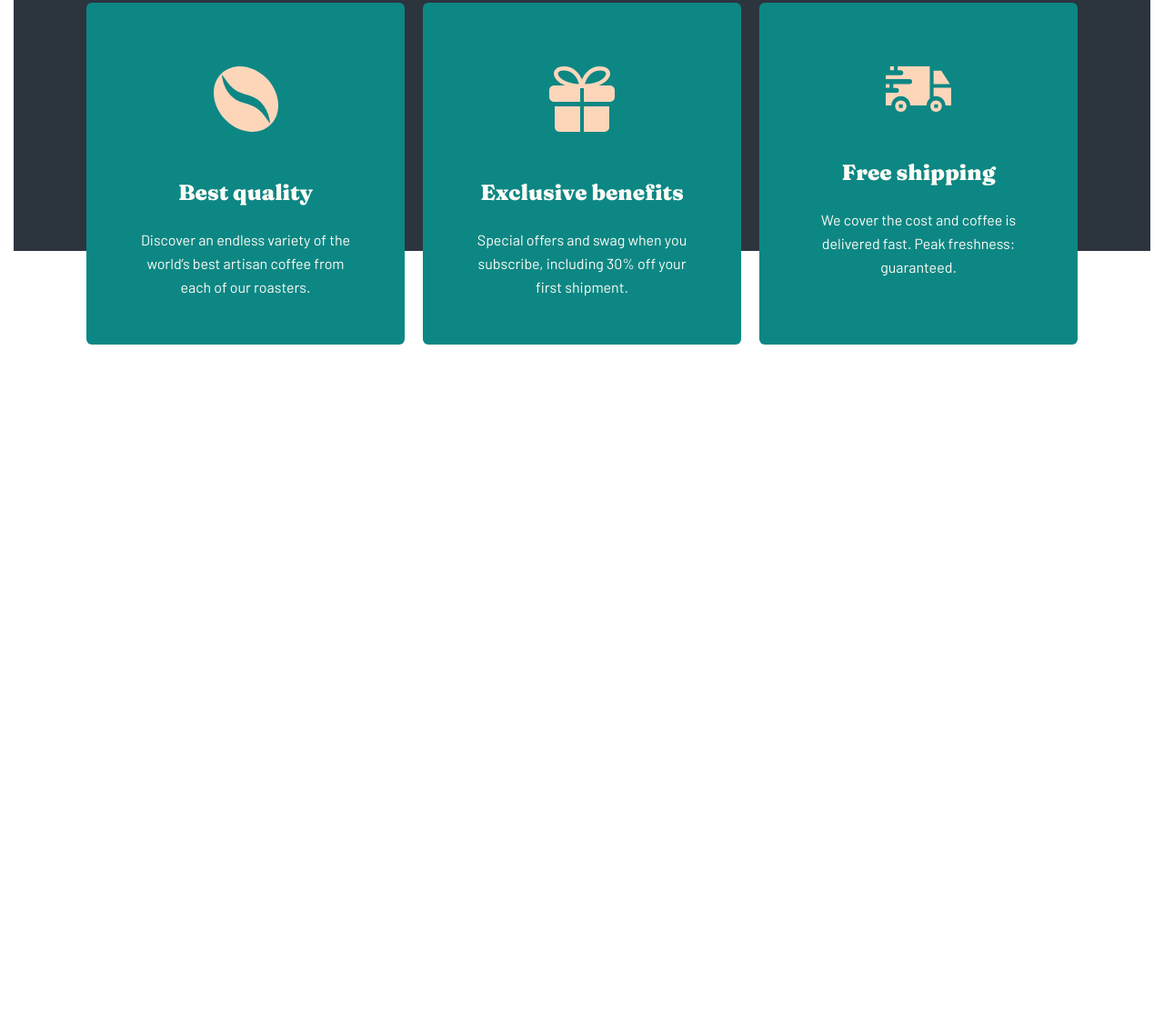
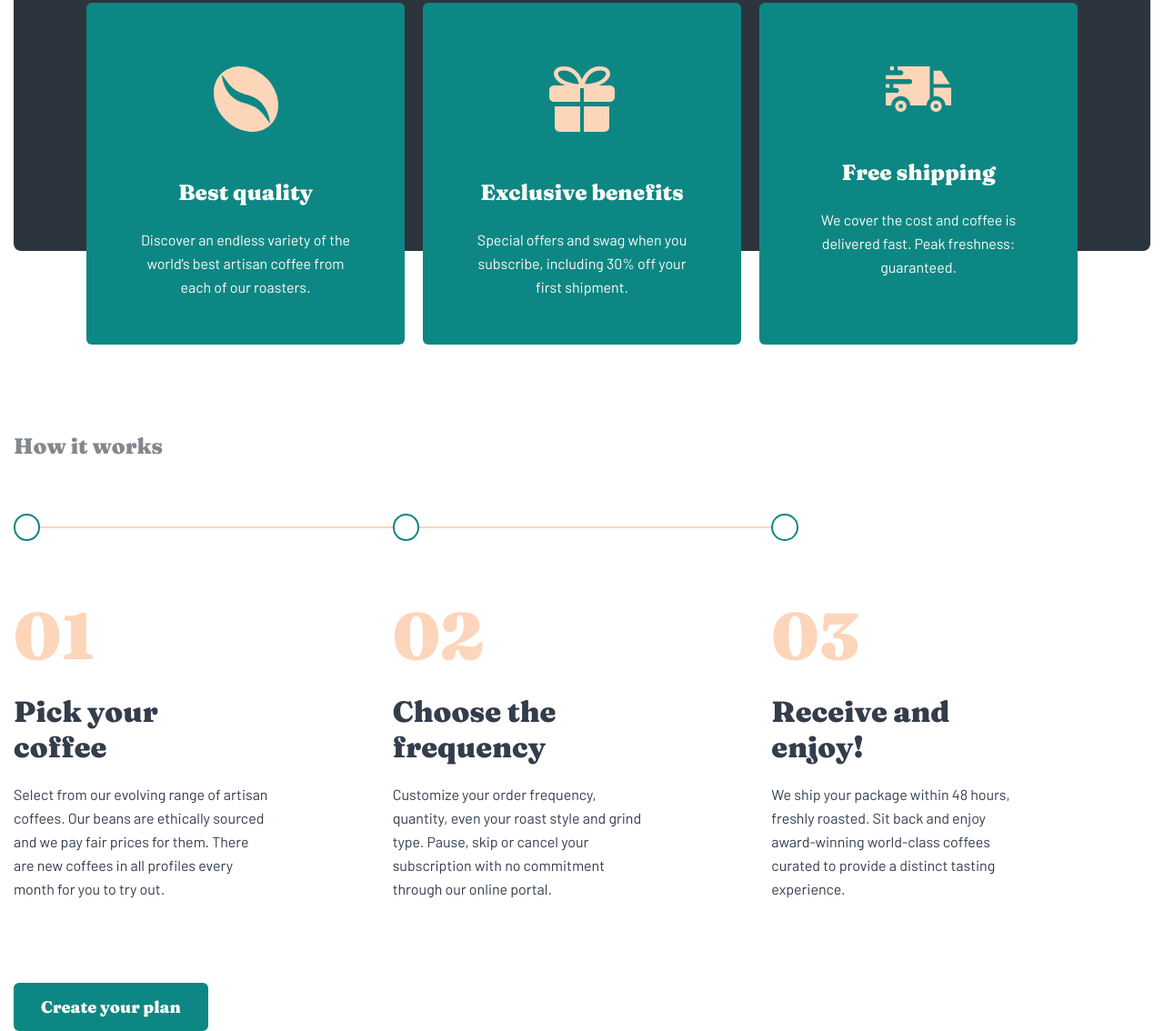
Before and after one commit to estebancasas9817/Coffee-Roasters, a plain HTML site: page index.html in a window 1280 px wide. Shown: the part 1588-2722 px from the top of the page at 91% size. Before the commit the page ends 1967 px from the top, so only its background shows below. Drawn offline with Linux system fonts and the light colour scheme.

Commit message:
Listo seccion works

```diff
--- a/index.html
+++ b/index.html
@@ -117,6 +117,7 @@
 				</div>
 
 				<div class="benefits__sub-container">
+					<!-- * CARD 1 -->
 					<div class="cards">
 						<img
 							src="./img/icon-coffee-bean.svg"
@@ -129,7 +130,7 @@
 							from each of our roasters.
 						</p>
 					</div>
-
+					<!-- * CARD 2 -->
 					<div class="cards">
 						<img src="./img/icon-gift.svg" alt="Gift" class="cards__img" />
 						<h2 class="cards__tittle">Exclusive benefits</h2>
@@ -138,7 +139,7 @@
 							first shipment.
 						</p>
 					</div>
-
+					<!-- * CARD 3 -->
 					<div class="cards">
 						<img src="./img/icon-truck.svg" alt="Truck" class="cards__img" />
 						<h2 class="cards__tittle">Free shipping</h2>
@@ -149,6 +150,65 @@
 					</div>
 				</div>
 			</section>
+
+			<!-- ! ========= SECTION WORKS ========= -->
+			<section class="works">
+				<h1 class="works__tittle">How it works</h1>
+				<div class="works__container">
+					<!-- * SUB-CONTAINER 1 -->
+					<div class="works__sub-container">
+						<div class="works__draw">
+							<div class="works__bullet"></div>
+							<div class="works__line"></div>
+						</div>
+						<h1 class="works__number">01</h1>
+						<h2 class="works__sub-tittle">
+							Pick your <br />
+							coffee
+						</h2>
+						<p class="works__text">
+							Select from our evolving range of artisan coffees. Our beans are
+							ethically sourced and we pay fair prices for them. There are new
+							coffees in all profiles every month for you to try out.
+						</p>
+					</div>
+					<!-- * SUB-CONTAINER 2 -->
+					<div class="works__sub-container">
+						<div class="works__draw">
+							<div class="works__bullet"></div>
+							<div class="works__line"></div>
+						</div>
+						<h1 class="works__number">02</h1>
+						<h2 class="works__sub-tittle">
+							Choose the <br />
+							frequency
+						</h2>
+						<p class="works__text">
+							Customize your order frequency, quantity, even your roast style
+							and grind type. Pause, skip or cancel your subscription with no
+							commitment through our online portal.
+						</p>
+					</div>
+					<!-- * SUB-CONTAINER 3 -->
+					<div class="works__sub-container">
+						<div class="works__draw">
+							<div class="works__bullet"></div>
+							<div class="works__line works__line--none"></div>
+						</div>
+						<h1 class="works__number">03</h1>
+						<h2 class="works__sub-tittle">
+							Receive and <br />
+							enjoy!
+						</h2>
+						<p class="works__text">
+							We ship your package within 48 hours, freshly roasted. Sit back
+							and enjoy award-winning world-class coffees curated to provide a
+							distinct tasting experience.
+						</p>
+					</div>
+				</div>
+				<a href="#" class="work__btn btn">Create your plan</a>
+			</section>
 		</main>
 
 		<script src="./js/script.js"></script>
--- a/sass/layouts/_header.scss
+++ b/sass/layouts/_header.scss
@@ -18,6 +18,7 @@
 		text-transform: uppercase;
 		transition: all 0.3s;
 		font-weight: 700;
+		letter-spacing: 0.1rem;
 
 		&:hover {
 			color: var(--color-hover--nav);
--- a/sass/views/_home.scss
+++ b/sass/views/_home.scss
@@ -46,6 +46,7 @@
 .benefits {
 	background-color: var(--color-gris);
 	height: 58rem;
+	border-radius: 0.8rem;
 
 	&__container {
 		max-width: 55rem;
@@ -72,3 +73,64 @@
 		gap: 2rem;
 	}
 }
+// ! ========= SECTION WORK ========= /
+.works {
+	margin-top: 20rem;
+
+	&__tittle {
+		color: var(--color-gris-claro);
+		font-size: 2.4rem;
+		margin-bottom: 6rem;
+	}
+
+	&__container {
+		display: flex;
+		margin-bottom: 9rem;
+		// gap: 3rem;
+	}
+
+	&__sub-container {
+		flex: 0 1 100%;
+	}
+	&__number {
+		color: var(--color-crema);
+		font-size: 7.2rem;
+	}
+
+	&__sub-tittle {
+		font-size: 3.2rem;
+		margin: 2rem 0rem;
+		color: var(--color-hover--nav);
+	}
+
+	&__text {
+		width: 28rem;
+		color: var(--color-hover--nav);
+	}
+
+	&__draw {
+		display: flex;
+		justify-content: center;
+		align-items: center;
+		margin-bottom: 6rem;
+	}
+
+	&__bullet {
+		background-color: transparent;
+		width: 3rem;
+		height: 3rem;
+		border-radius: 100%;
+		border: 0.2rem solid var(--color-verde);
+	}
+
+	&__line {
+		width: 95%;
+		background-color: transparent;
+		border: 0.1rem solid var(--color-crema);
+		height: 0.1rem;
+
+		&--none {
+			border: none;
+		}
+	}
+}
```
Also changed, not shown: css/style.css.
